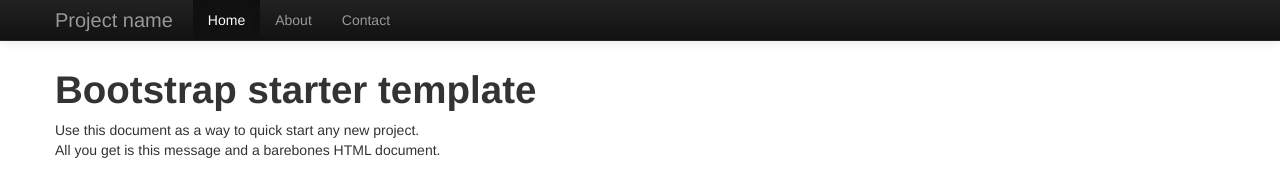
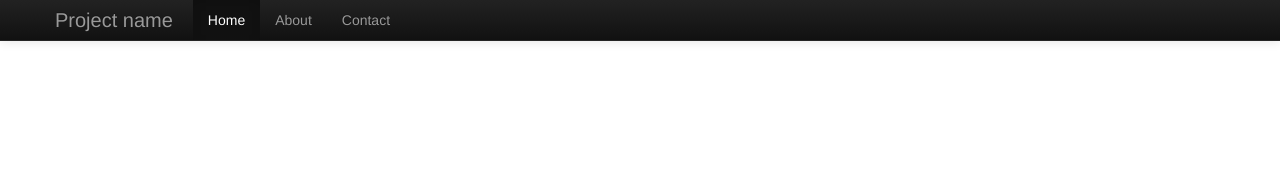
Before and after one commit to shekhargulati/bookshop-backbone-bootstrap-quickstart, a plain HTML site: page index.html in a window 1280 px wide. Drawn offline with Linux system fonts and the light colour scheme.

Commit message:
router added

```diff
--- a/index.html
+++ b/index.html
@@ -2,7 +2,7 @@
 <html lang="en">
   <head>
     <meta charset="utf-8">
-    <title>Backbone.js Twitter Bootstrap Starter Template</title>
+    <title>Online Bookshop -- Find books anytime anywhere</title>
     <meta name="viewport" content="width=device-width, initial-scale=1.0">
     <meta name="description" content="">
     <meta name="author" content="">
@@ -51,10 +51,9 @@
       </div>
     </div>
 
-    <div class="container">
+    <div id="main" class="container">
 
-      <h1>Bootstrap starter template</h1>
-      <p>Use this document as a way to quick start any new project.<br> All you get is this message and a barebones HTML document.</p>
+      Loading....
 
     </div> <!-- /container -->
 
--- a/js/app.js
+++ b/js/app.js
@@ -1 +1,25 @@
 // app.js
+
+(function($){
+
+	var Bookshop = {};
+	window.Bookshop = Bookshop;
+
+	Bookshop.Router = Backbone.Router.extend({
+		initialize : function(options){
+			console.log('In initialize()....');
+			this.el = options.el;
+		},
+		routes : {
+			"" : "index",
+		},
+		index : function(){
+			console.log('in index()....');
+			this.el.empty();
+		}
+	});
+
+	var router = new Bookshop.Router({el : $($('#main'))});
+	Backbone.history.start();
+
+})(jQuery);
```
